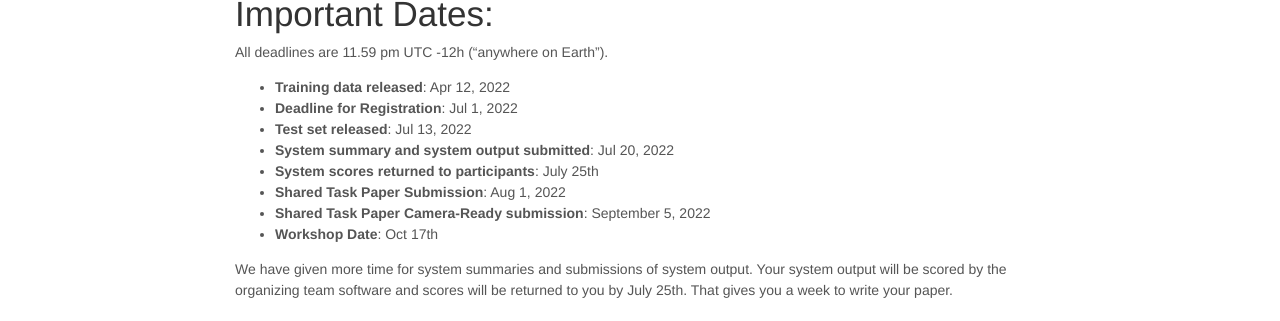
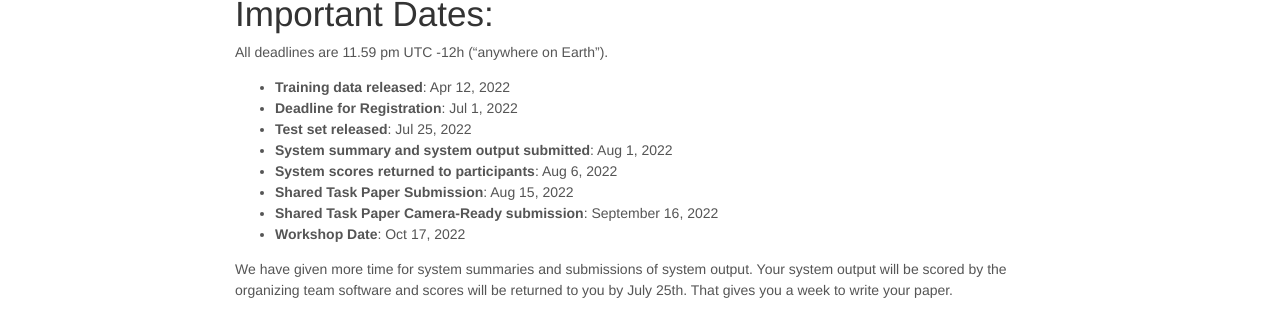
Before and after one commit to CreativeSumm/creativesumm.github.io, a Jekyll site: the page built from shared_task.md, in a window 1280 px wide. Shown: the part 1200-1521 px from the top of the page. Built offline with Jekyll 4.4.1, drawn with Linux system fonts in a browser that asks for light colours; nearby versions of some CDN libraries.

Commit message:
Update shared_task.md

```diff
--- a/shared_task.md
+++ b/shared_task.md
@@ -49,12 +49,12 @@ All deadlines are 11.59 pm UTC -12h (“anywhere on Earth”).
 
 - **Training data released**: Apr 12, 2022
 - **Deadline for Registration**: Jul 1, 2022
-- **Test set released**: Jul 13, 2022
-- **System summary and system output submitted**: Jul 20, 2022
-- **System scores returned to participants**: July 25th
-- **Shared Task Paper Submission**: Aug 1, 2022
-- **Shared Task Paper Camera-Ready submission**: September 5, 2022
-- **Workshop Date**: Oct 17th
+- **Test set released**: Jul 25, 2022
+- **System summary and system output submitted**: Aug 1, 2022
+- **System scores returned to participants**: Aug 6, 2022
+- **Shared Task Paper Submission**: Aug 15, 2022
+- **Shared Task Paper Camera-Ready submission**: September 16, 2022
+- **Workshop Date**: Oct 17, 2022
 
 We have given more time for system summaries and submissions of system output. Your system output will be scored by the organizing team software and scores will be returned to you by July 25th. That gives you a week to write your paper.
 
```
